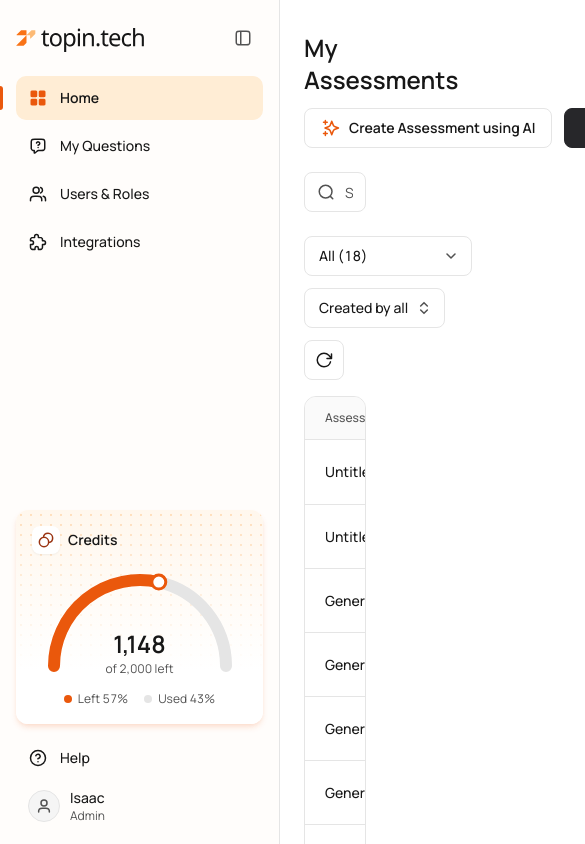
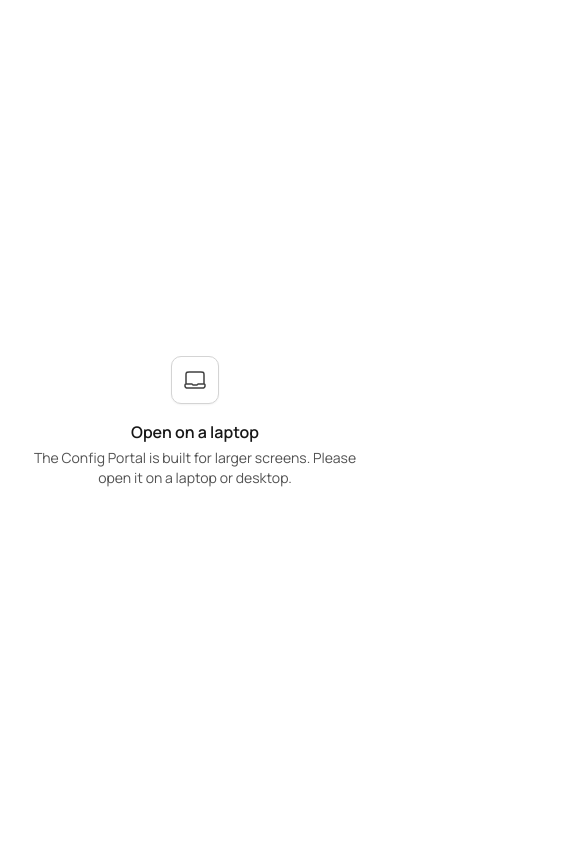
Before and after one commit to nilsenchaubeyPD/Topin_Theme, a React (Vite) app: page / in a window 390 px wide. Shown: the top 844 px of the page, 585 px wide, since content can reach past the window. Built offline with nearby package versions, Linux system fonts and the light colour scheme.

Commit message:
Show 'Open on a laptop' notice below 1024px
Full-screen Wavekit empty-state notice (laptop-01 icon) replaces the portal
on mobile and tablet widths; 1024px and up is unchanged.

Co-Authored-By: Claude Opus 5.5 <noreply@anthropic.com>

```diff
--- a/src/App.jsx
+++ b/src/App.jsx
@@ -2279,6 +2279,23 @@ Component.prototype.render = function render() {
           {I(V.toast)}{" "}
         </div>
       </>)}
+      <div data-desktop-only="" role="alertdialog" aria-labelledby="dk-title" aria-describedby="dk-desc">
+        <div style={{display: "flex", flexDirection: "column", alignItems: "center", gap: "16px", maxWidth: "352px", textAlign: "center"}}>
+          <span style={{width: "48px", height: "48px", borderRadius: "10px", border: "1px solid var(--colors-border-border-primary)", background: "var(--colors-background-bg-primary)", boxShadow: "0px 1px 2px 0px var(--colors-effects-shadows-shadow-xs)", display: "flex", alignItems: "center", justifyContent: "center", color: "var(--colors-foreground-fg-secondary-700, var(--ink))"}}>
+            <svg width="24" height="24" viewBox="0 0 24 24" fill="none" style={{flex: "none", strokeWidth: "1.5"}}>
+              <path d="M3 16V7.2C3 6.07989 3 5.51984 3.21799 5.09202C3.40973 4.71569 3.71569 4.40973 4.09202 4.21799C4.51984 4 5.0799 4 6.2 4H17.8C18.9201 4 19.4802 4 19.908 4.21799C20.2843 4.40973 20.5903 4.71569 20.782 5.09202C21 5.51984 21 6.0799 21 7.2V16H15.6627C15.4182 16 15.2959 16 15.1808 16.0276C15.0787 16.0521 14.9812 16.0925 14.8917 16.1474C14.7908 16.2092 14.7043 16.2957 14.5314 16.4686L14.4686 16.5314C14.2957 16.7043 14.2092 16.7908 14.1083 16.8526C14.0188 16.9075 13.9213 16.9479 13.8192 16.9724C13.7041 17 13.5818 17 13.3373 17H10.6627C10.4182 17 10.2959 17 10.1808 16.9724C10.0787 16.9479 9.98119 16.9075 9.89172 16.8526C9.7908 16.7908 9.70432 16.7043 9.53137 16.5314L9.46863 16.4686C9.29568 16.2957 9.2092 16.2092 9.10828 16.1474C9.01881 16.0925 8.92127 16.0521 8.81923 16.0276C8.70414 16 8.58185 16 8.33726 16H3ZM3 16C2.44772 16 2 16.4477 2 17V17.3333C2 17.9533 2 18.2633 2.06815 18.5176C2.25308 19.2078 2.79218 19.7469 3.48236 19.9319C3.7367 20 4.04669 20 4.66667 20H19.3333C19.9533 20 20.2633 20 20.5176 19.9319C21.2078 19.7469 21.7469 19.2078 21.9319 18.5176C22 18.2633 22 17.9533 22 17.3333C22 17.0233 22 16.8683 21.9659 16.7412C21.8735 16.3961 21.6039 16.1265 21.2588 16.0341C21.1317 16 20.9767 16 20.6667 16H20" stroke="currentColor" strokeLinecap="round" strokeLinejoin="round" />
+            </svg>
+          </span>
+          <div style={{display: "flex", flexDirection: "column", gap: "4px"}}>
+            <div id="dk-title" style={{fontSize: "16px", lineHeight: "24px", fontWeight: "600", color: "var(--colors-text-text-primary-900)"}}>
+              {"Open on a laptop"}
+            </div>
+            <div id="dk-desc" style={{fontSize: "14px", lineHeight: "20px", color: "var(--colors-text-text-tertiary-600)"}}>
+              {"The Config Portal is built for larger screens. Please open it on a laptop or desktop."}
+            </div>
+          </div>
+        </div>
+      </div>
     </>
   );
 };
```
Also changed, not shown: src/tokens.css.
